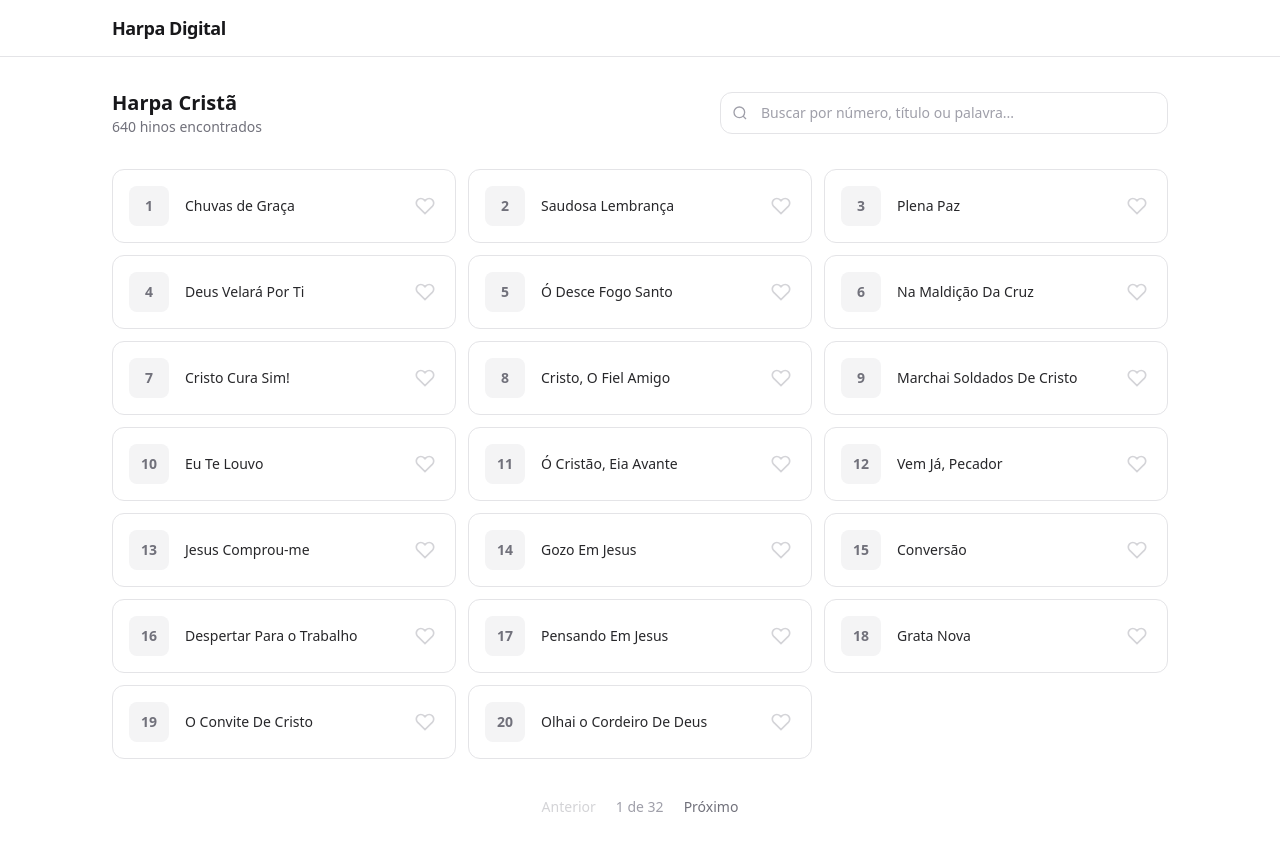
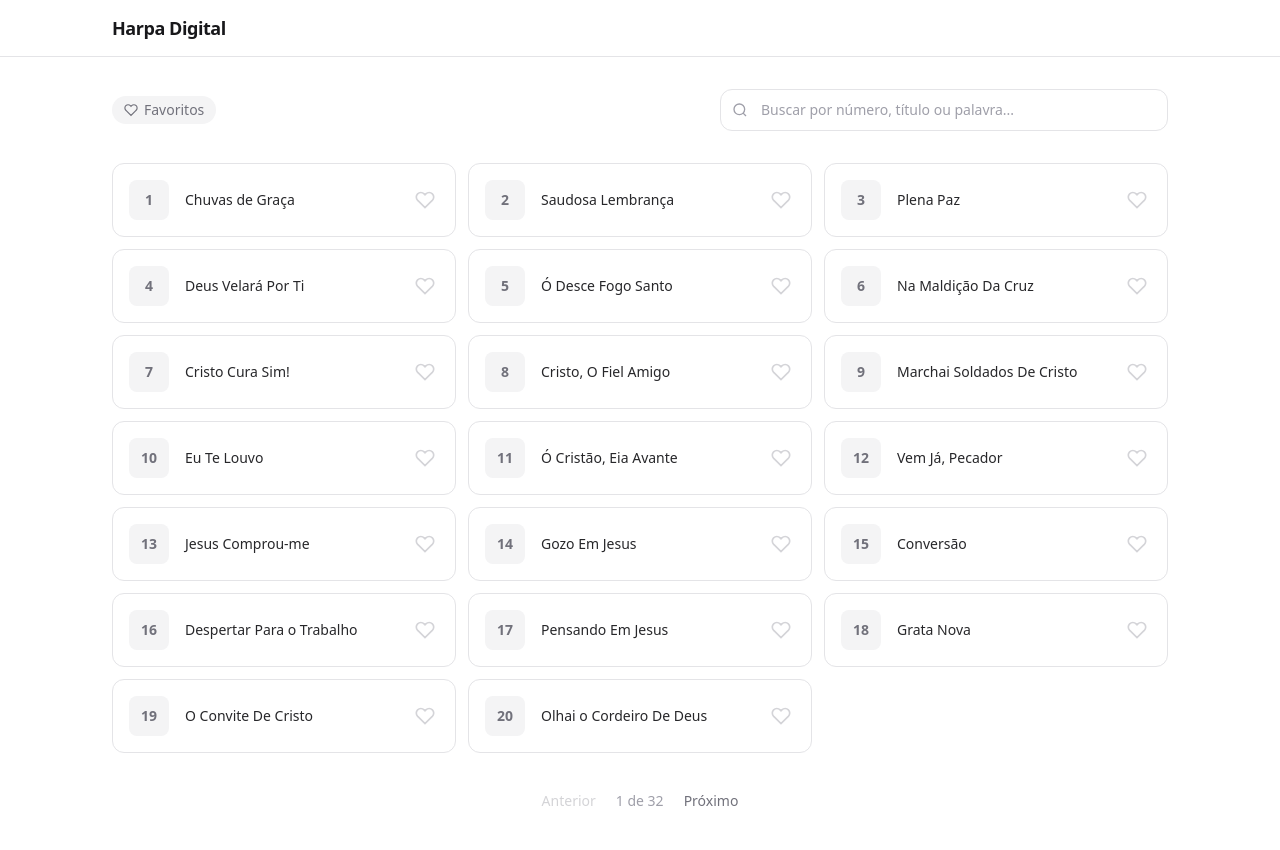
Before and after one commit to wellingtonholandalindao00/harpa-digital, a Next.js app: page / in a window 1280 px wide. Shown: the top 850 px of the page. Built offline with nearby package versions, Linux system fonts and the light colour scheme.

Commit message:
feat: navbar contextual, filtro favoritos, remove titulo duplicado

```diff
--- a/src/app/layout.js
+++ b/src/app/layout.js
@@ -1,5 +1,6 @@
 import { Geist, Geist_Mono } from "next/font/google";
 import "./globals.css";
+import NavBar from '@/components/NavBar'
 
 const geistSans = Geist({
   variable: "--font-geist-sans",
@@ -20,13 +21,7 @@ export default function RootLayout({ children }) {
   return (
     <html lang="pt-BR" className={`${geistSans.variable} ${geistMono.variable} h-full antialiased`}>
       <body className="min-h-full flex flex-col bg-white dark:bg-zinc-950 text-zinc-900 dark:text-zinc-100">
-        <header className="sticky top-0 z-10 border-b border-zinc-200 bg-white/80 backdrop-blur dark:border-zinc-800 dark:bg-zinc-950/80">
-          <div className="mx-auto flex h-14 max-w-6xl items-center px-6 sm:px-12">
-            <a href="/" className="text-lg font-bold tracking-tight">
-              Harpa Digital
-            </a>
-          </div>
-        </header>
+        <NavBar />
         <main className="flex-1">
           {children}
         </main>
--- a/src/app/page.js
+++ b/src/app/page.js
@@ -1,34 +1,60 @@
 'use client'
 
-import { useState, useCallback } from 'react'
+import { useState, useCallback, useMemo } from 'react'
 import { carregarHinos, buscarHinos, paginar } from '@/lib/hinos'
+import { getFavorites } from '@/lib/favorites'
 import HinoCard from '@/components/HinoCard'
 import SearchBar from '@/components/SearchBar'
 
 const hinos = carregarHinos()
 
 export default function Home() {
-  const [filtrados, setFiltrados] = useState(hinos)
+  const [query, setQuery] = useState('')
   const [pagina, setPagina] = useState(1)
-  const [buscaAtiva, setBuscaAtiva] = useState(false)
+  const [mostrarFavoritos, setMostrarFavoritos] = useState(false)
+  const [favVersion, setFavVersion] = useState(0)
 
-  const handleSearch = useCallback((query) => {
-    const resultado = buscarHinos(query)
-    setFiltrados(resultado)
+  const filtrados = useMemo(() => {
+    const resultado = query ? buscarHinos(query) : hinos
+    if (!mostrarFavoritos) return resultado
+    const favIds = getFavorites()
+    return resultado.filter(h => favIds.includes(h.id))
+  }, [query, mostrarFavoritos, favVersion])
+
+  const buscaAtiva = query.length > 0 || mostrarFavoritos
+  const { itens, total, paginaAtual, totalPaginas } = paginar(filtrados, pagina)
+
+  const handleSearch = useCallback((q) => {
+    setQuery(q)
     setPagina(1)
-    setBuscaAtiva(query.length > 0)
   }, [])
 
-  const { itens, total, paginaAtual, totalPaginas } = paginar(filtrados, pagina)
+  const handleFavChange = useCallback(() => {
+    setFavVersion(v => v + 1)
+  }, [])
+
+  const toggleFavFilter = useCallback(() => {
+    setMostrarFavoritos(v => !v)
+    setPagina(1)
+  }, [])
 
   return (
     <div className="mx-auto max-w-6xl px-6 sm:px-12 py-8">
       <div className="mb-8 flex flex-col gap-4 sm:flex-row sm:items-center sm:justify-between">
-        <div>
-          <h1 className="text-xl font-bold">Harpa Cristã</h1>
-          <p className="text-sm text-zinc-500 dark:text-zinc-400">
-            {total} hinos encontrados
-          </p>
+        <div className="flex items-center gap-3">
+          <button
+            onClick={toggleFavFilter}
+            className={`inline-flex items-center gap-1.5 rounded-full px-3 py-1 text-sm transition ${
+              mostrarFavoritos
+                ? 'bg-red-50 text-red-600 dark:bg-red-900/30 dark:text-red-400'
+                : 'bg-zinc-100 text-zinc-500 hover:bg-zinc-200 dark:bg-zinc-800 dark:text-zinc-400 dark:hover:bg-zinc-700'
+            }`}
+          >
+            <svg className={`h-3.5 w-3.5 ${mostrarFavoritos ? 'fill-red-500 text-red-500' : 'fill-none'}`} viewBox="0 0 24 24" stroke="currentColor" strokeWidth="2">
+              <path d="M20.84 4.61a5.5 5.5 0 0 0-7.78 0L12 5.67l-1.06-1.06a5.5 5.5 0 0 0-7.78 7.78l1.06 1.06L12 21.23l7.78-7.78 1.06-1.06a5.5 5.5 0 0 0 0-7.78z" />
+            </svg>
+            Favoritos
+          </button>
         </div>
         <SearchBar onSearch={handleSearch} />
       </div>
@@ -37,10 +63,12 @@ export default function Home() {
         <div className="flex flex-1 items-center justify-center py-20 text-center">
           <div>
             <p className="text-lg font-medium text-zinc-500 dark:text-zinc-400">
-              Nenhum hino encontrado
+              {mostrarFavoritos ? 'Nenhum favorito' : 'Nenhum hino encontrado'}
             </p>
             <p className="mt-1 text-sm text-zinc-400 dark:text-zinc-500">
-              Tente buscar por outro termo
+              {mostrarFavoritos
+                ? 'Favorite um hino para vê-lo aqui'
+                : 'Tente buscar por outro termo'}
             </p>
           </div>
         </div>
@@ -48,7 +76,7 @@ export default function Home() {
         <>
           <div className="grid grid-cols-1 gap-3 sm:grid-cols-2 lg:grid-cols-3">
             {itens.map((hino) => (
-              <HinoCard key={hino.id} hino={hino} />
+              <HinoCard key={hino.id} hino={hino} onFavChange={handleFavChange} />
             ))}
           </div>
 
@@ -73,6 +101,12 @@ export default function Home() {
               </button>
             </div>
           )}
+
+          {mostrarFavoritos && !buscaAtiva && totalPaginas === 1 && filtrados.length > 0 && (
+            <p className="mt-6 text-center text-xs text-zinc-400 dark:text-zinc-500">
+              Mostrando todos os {filtrados.length} favoritos
+            </p>
+          )}
         </>
       )}
     </div>
--- a/src/components/HinoCard.js
+++ b/src/components/HinoCard.js
@@ -4,7 +4,7 @@ import Link from 'next/link'
 import { isFavorite, toggleFavorite } from '@/lib/favorites'
 import { useState, useEffect } from 'react'
 
-export default function HinoCard({ hino }) {
+export default function HinoCard({ hino, onFavChange }) {
   const [fav, setFav] = useState(false)
 
   useEffect(() => {
@@ -16,6 +16,7 @@ export default function HinoCard({ hino }) {
     e.stopPropagation()
     const novo = toggleFavorite(hino.id)
     setFav(novo)
+    onFavChange?.()
   }
 
   return (
--- /dev/null
+++ b/src/components/NavBar.js
@@ -0,0 +1,23 @@
+'use client'
+
+import { usePathname } from 'next/navigation'
+
+export default function NavBar() {
+  const pathname = usePathname()
+  const isHinoPage = pathname?.startsWith('/hino/')
+
+  return (
+    <header className="sticky top-0 z-10 border-b border-zinc-200 bg-white/80 backdrop-blur dark:border-zinc-800 dark:bg-zinc-950/80">
+      <div className="mx-auto flex h-14 max-w-6xl items-center px-6 sm:px-12">
+        <a href="/" className="inline-flex items-center gap-1.5 text-lg font-bold tracking-tight">
+          {isHinoPage && (
+            <svg className="h-4 w-4" fill="none" viewBox="0 0 24 24" stroke="currentColor" strokeWidth="2">
+              <path d="m15 18-6-6 6-6" />
+            </svg>
+          )}
+          {isHinoPage ? 'Voltar para lista' : 'Harpa Digital'}
+        </a>
+      </div>
+    </header>
+  )
+}
```
